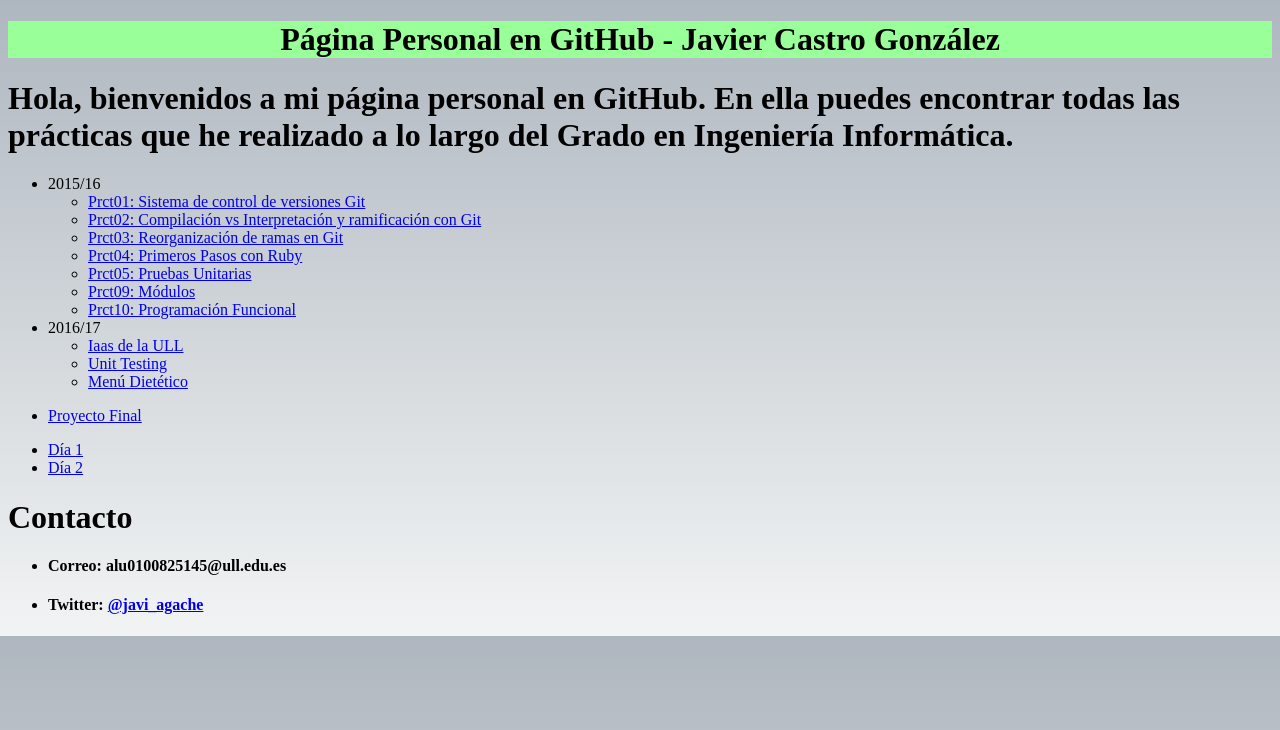
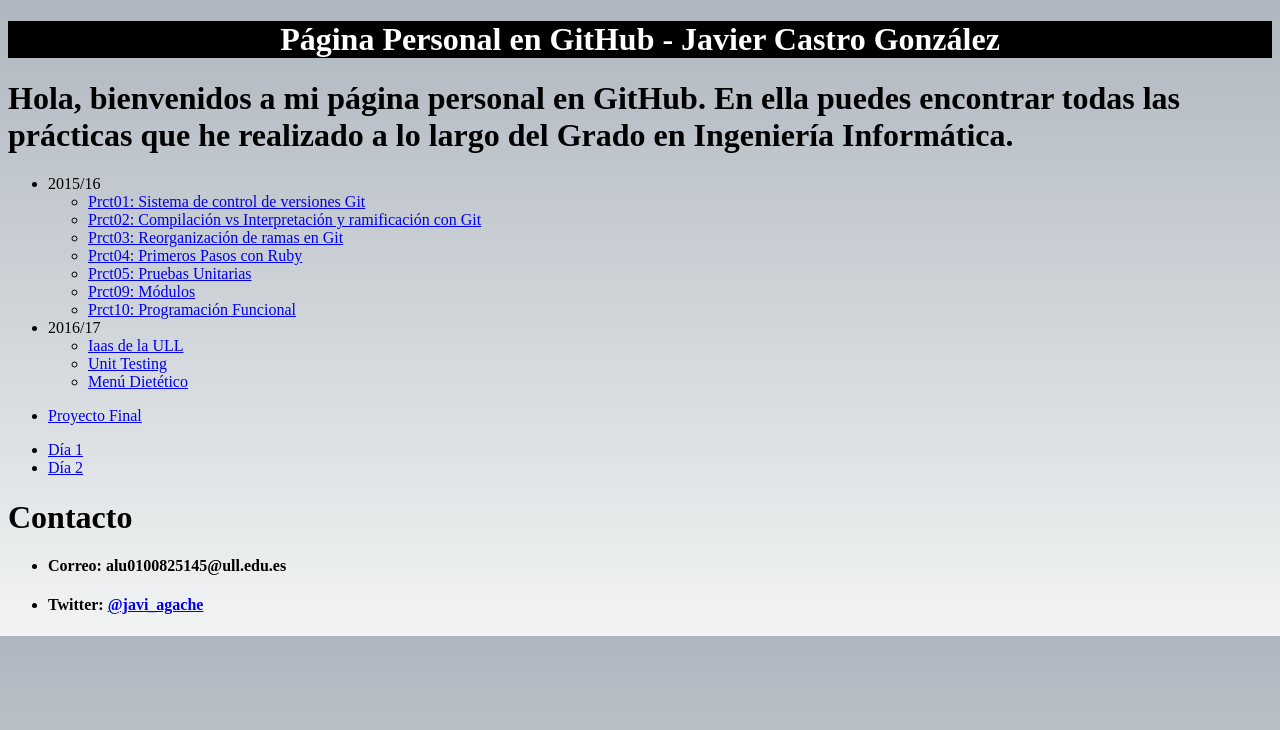
Before and after one commit to alu0100825145/alu0100825145.github.io, a plain HTML site: page index.html in a window 1280 px wide. Drawn offline with nearby package versions, Linux system fonts and the light colour scheme; a script that the page names is missing.

Commit message:
Update style.css

```diff
--- a/style.css
+++ b/style.css
@@ -3,6 +3,7 @@ body{
 
 }
 #osss{
-	background: #9F9;
+	background: black;
+	color: white;
 	text-align: center;
 }
```
